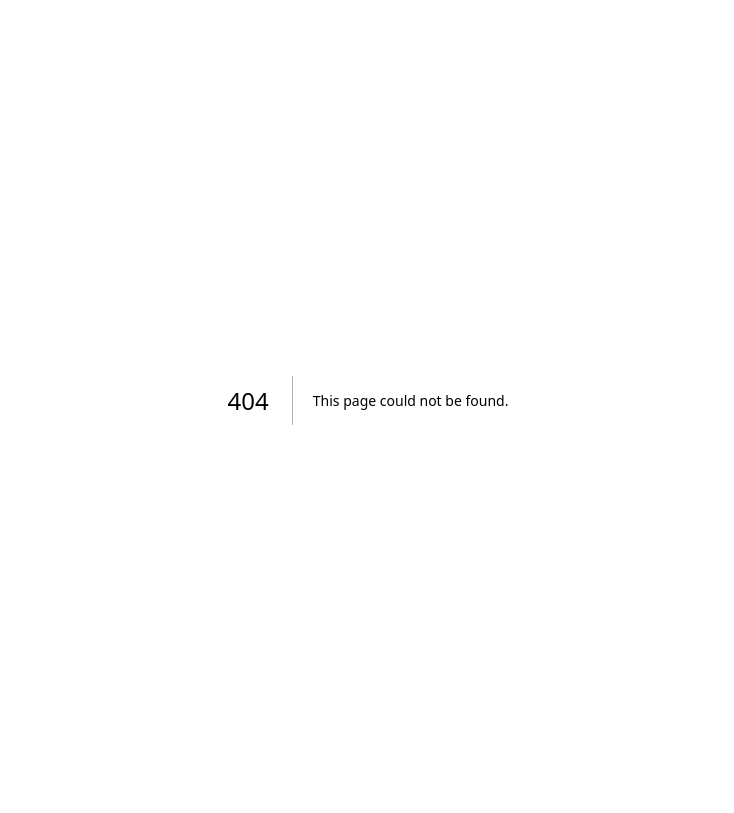
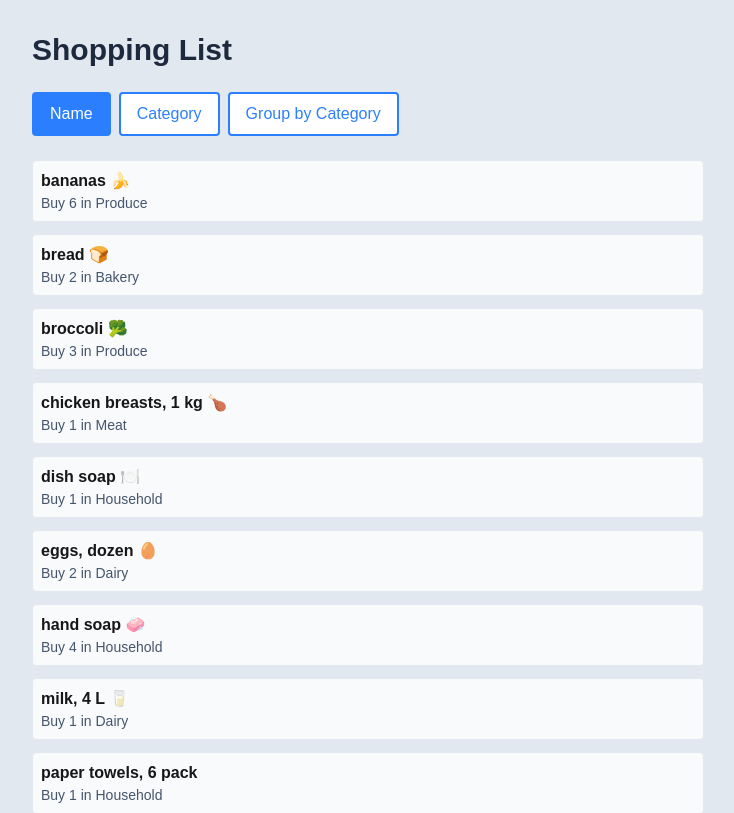
Before and after one commit to puskal007/cprg306-assignments, a Next.js app: page /week-6 in a window 1280 px wide. Before the commit this address had no page. Shown: the top 813 px of the page, without its empty margins (272-1006 px from the left). Built offline with nearby package versions, Linux system fonts and the light colour scheme.

Commit message:
Completed Week 6 assignment

```diff
--- a/app/page.js
+++ b/app/page.js
@@ -25,6 +25,11 @@ export default function Home() {
             Week 5 Assignment
           </Link>
         </li>
+        <li>
+          <Link href="/week-6" className="text-blue-600 hover:text-blue-800 underline">
+            Week 6 Assignment
+          </Link>
+        </li>
       </ul>
     </main>
   );
--- /dev/null
+++ b/app/week-6/item-list.js
@@ -0,0 +1,107 @@
+"use client";
+import { useState } from 'react';
+import Item from './item';
+import itemsData from './items.json';
+
+export default function ItemList() {
+  const [sortBy, setSortBy] = useState("name");
+  const [grouped, setGrouped] = useState(false);
+
+  // Sort the items based on sortBy
+  const sortedItems = [...itemsData].sort((a, b) => {
+    if (sortBy === "name") {
+      return a.name.localeCompare(b.name);
+    } else if (sortBy === "category") {
+      return a.category.localeCompare(b.category);
+    }
+    return 0;
+  });
+
+  // Group items by category
+  const groupedItems = itemsData.reduce((acc, item) => {
+    const category = item.category;
+    if (!acc[category]) {
+      acc[category] = [];
+    }
+    acc[category].push(item);
+    return acc;
+  }, {});
+
+  // Sort categories and items within categories
+  const sortedCategories = Object.keys(groupedItems).sort();
+  sortedCategories.forEach(category => {
+    groupedItems[category].sort((a, b) => a.name.localeCompare(b.name));
+  });
+
+  return (
+    <div>
+      {/* Sort Buttons - Matching the example design */}
+      <div className="flex gap-2 mb-6">
+        <button
+          onClick={() => { setSortBy("name"); setGrouped(false); }}
+          className={`px-4 py-2 border-2 rounded ${
+            sortBy === "name" && !grouped
+              ? 'bg-blue-500 text-white border-blue-500'
+              : 'bg-white text-blue-500 border-blue-500 hover:bg-blue-50'
+          }`}
+        >
+          Name
+        </button>
+        <button
+          onClick={() => { setSortBy("category"); setGrouped(false); }}
+          className={`px-4 py-2 border-2 rounded ${
+            sortBy === "category" && !grouped
+              ? 'bg-blue-500 text-white border-blue-500'
+              : 'bg-white text-blue-500 border-blue-500 hover:bg-blue-50'
+          }`}
+        >
+          Category
+        </button>
+        <button
+          onClick={() => setGrouped(true)}
+          className={`px-4 py-2 border-2 rounded ${
+            grouped
+              ? 'bg-blue-500 text-white border-blue-500'
+              : 'bg-white text-blue-500 border-blue-500 hover:bg-blue-50'
+          }`}
+        >
+          Group by Category
+        </button>
+      </div>
+
+      {/* Items List */}
+      {!grouped ? (
+        <ul className="space-y-3">
+          {sortedItems.map((item) => (
+            <Item
+              key={item.id}
+              name={item.name}
+              quantity={item.quantity}
+              category={item.category}
+            />
+          ))}
+        </ul>
+      ) : (
+        <div className="space-y-6">
+          {sortedCategories.map((category) => (
+            <div key={category} className="bg-white rounded-lg p-4 shadow-sm border border-gray-200">
+              <h2 className="text-xl font-bold capitalize text-gray-800 mb-3">
+                {category}
+              </h2>
+              <ul className="space-y-2">
+                {groupedItems[category].map((item) => (
+                  <Item
+                    key={item.id}
+                    name={item.name}
+                    quantity={item.quantity}
+                    category={item.category}
+                  />
+                ))}
+              </ul>
+            </div>
+          ))}
+        </div>
+      )}
+    </div>
+  );
+}
--- /dev/null
+++ b/app/week-6/item.js
@@ -0,0 +1,10 @@
+export default function Item({ name, quantity, category }) {
+  return (
+    <li className="p-2 bg-slate-50 rounded border border-slate-200">
+      <div className="font-semibold">{name}</div>
+      <div className="text-sm text-slate-600">
+        Buy {quantity} in <span className="capitalize">{category}</span>
+      </div>
+    </li>
+  );
+}
--- /dev/null
+++ b/app/week-6/items.json
@@ -0,0 +1,74 @@
+[
+  {
+    "id": "1h2GJKH12gkHG31h1H",
+    "name": "milk, 4 L 🥛",
+    "quantity": 1,
+    "category": "dairy"
+  },
+  {
+    "id": "2KJH3k2j3H1k2J3K1H",
+    "name": "bread 🍞",
+    "quantity": 2,
+    "category": "bakery"
+  },
+  {
+    "id": "3h2KJH3k2j3H1k2J3",
+    "name": "eggs, dozen 🥚",
+    "quantity": 2,
+    "category": "dairy"
+  },
+  {
+    "id": "4k2J3K1H2GJKH12gk",
+    "name": "bananas 🍌",
+    "quantity": 6,
+    "category": "produce"
+  },
+  {
+    "id": "5H1h1H2KJH3k2j3H",
+    "name": "broccoli 🥦",
+    "quantity": 3,
+    "category": "produce"
+  },
+  {
+    "id": "6H1k2J3K1H2GJKH1",
+    "name": "chicken breasts, 1 kg 🍗",
+    "quantity": 1,
+    "category": "meat"
+  },
+  {
+    "id": "7gkHG31h1H2KJH3k",
+    "name": "pasta sauce 🍝",
+    "quantity": 3,
+    "category": "canned goods"
+  },
+  {
+    "id": "8j3H1k2J3K1H2GJK",
+    "name": "spaghetti, 454 g 🍝",
+    "quantity": 2,
+    "category": "dry goods"
+  },
+  {
+    "id": "9H12gkHG31h1H2KJ",
+    "name": "toilet paper, 12 pack 🧻",
+    "quantity": 1,
+    "category": "household"
+  },
+  {
+    "id": "10H3k2j3H1k2J3K1",
+    "name": "paper towels, 6 pack",
+    "quantity": 1,
+    "category": "household"
+  },
+  {
+    "id": "11k2J3K1H2GJKH12",
+    "name": "dish soap 🍽️",
+    "quantity": 1,
+    "category": "household"
+  },
+  {
+    "id": "12GJKH12gkHG31h1",
+    "name": "hand soap 🧼",
+    "quantity": 4,
+    "category": "household"
+  }
+]
--- /dev/null
+++ b/app/week-6/page.js
@@ -0,0 +1,12 @@
+import ItemList from './item-list';
+
+export default function Page() {
+  return (
+    <main className="min-h-screen bg-slate-200 p-8">
+      <div className="max-w-2xl mx-auto">
+        <h1 className="text-3xl font-bold text-slate-800 mb-6">Shopping List</h1>
+        <ItemList />
+      </div>
+    </main>
+  );
+}
```
